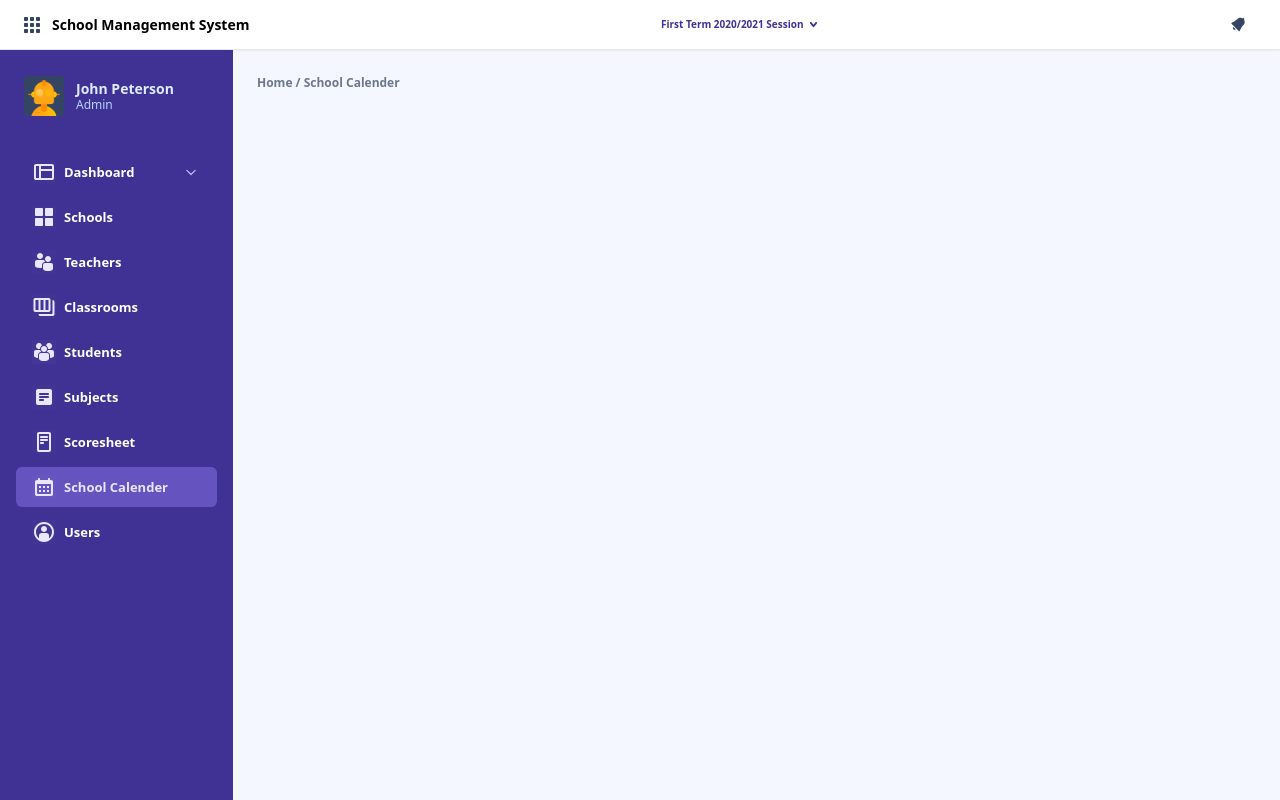
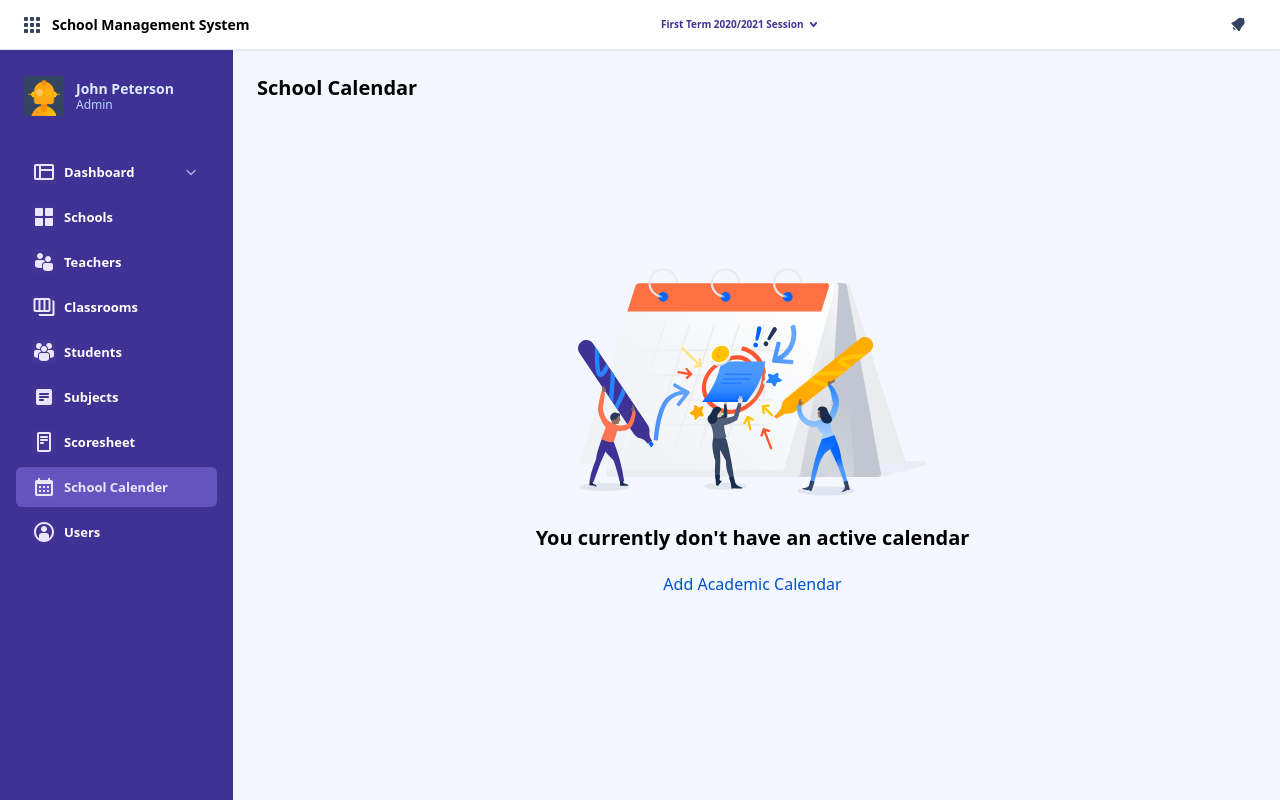
Before and after one commit to yusuftomilola/School-Management-System, a React (Vite) app: page /school-calender in a window 1280 px wide. Built offline with nearby package versions, Linux system fonts and the light colour scheme.

Commit message:
calendar

```diff
--- a/src/index.css
+++ b/src/index.css
@@ -11,3 +11,7 @@
 body {
   background-color: #f4f7ff;
 }
+.center-calendar {
+  /* height: calc(100vh - 42.9px); */
+  height: calc(100vh - 120px);
+}
--- a/src/pages/SchoolCalender.jsx
+++ b/src/pages/SchoolCalender.jsx
@@ -1,10 +1,22 @@
-import React from "react";
 import Breadcrumbs from "../components/Breadcrumbs";
 
 const SchoolCalender = () => {
   return (
-    <div>
-      <Breadcrumbs title1={"School Calender"} />
+    <div className="w-full center-calendar">
+      <h1 className="text-xl font-bold">School Calendar</h1>
+      <div className="w-full h-full flex items-center justify-center">
+        <div className="flex  flex-col items-center">
+          <img
+            src="../src/assets/icons/calendar.svg"
+            alt=""
+            className="h-[228px] w-[349px] mb-7"
+          />
+          <h2 className="text-xl font-bold">
+            You currently don't have an active calendar
+          </h2>
+          <button className="text-[#0052CC] p-5">Add Academic Calendar</button>
+        </div>
+      </div>
     </div>
   );
 };
```
Also changed, not shown: src/assets/icons/calendar.svg (added).
